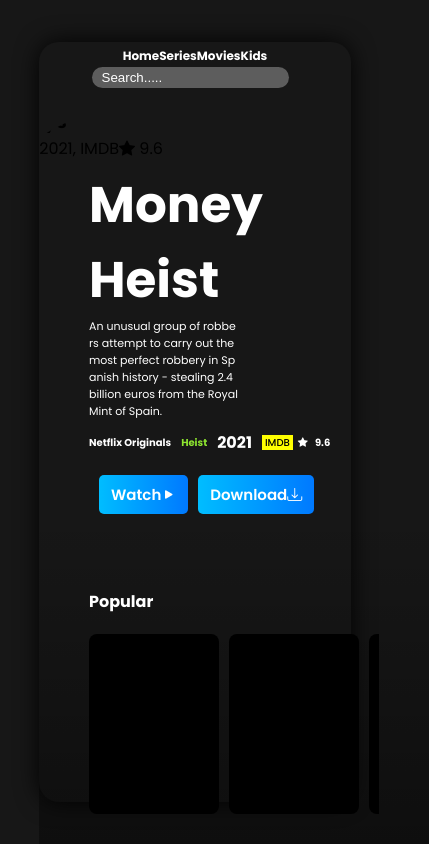
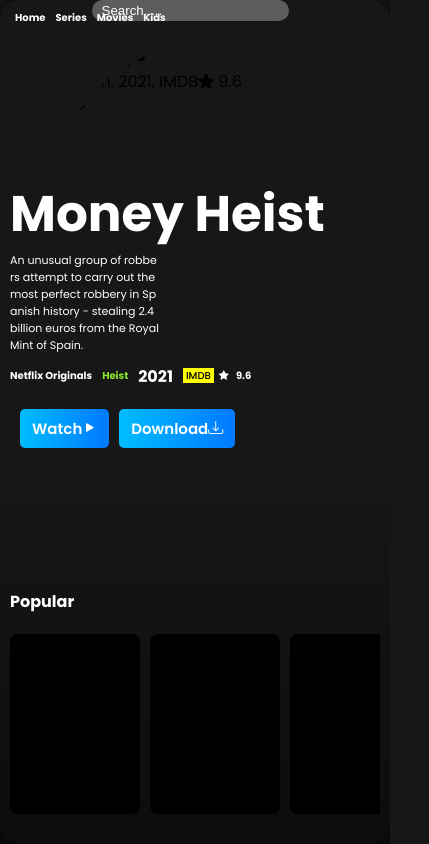
Before and after one commit to Mayankkant08/BingeBox, a plain HTML site: page index.html in a window 390 px wide. Shown: the top 844 px of the page, 429 px wide, since content can reach past the window. Drawn offline with nearby package versions, Linux system fonts and the light colour scheme.

Commit message:
Update style.css

```diff
--- a/style.css
+++ b/style.css
@@ -444,3 +444,46 @@
 header section:hover .bi-chevron-left {
     opacity: 1;
 }
+
+@media screen and (max-width: 1250px) {
+    header video {
+        position: absolute;
+        width: 200%;
+        height: 180%;
+    }
+}
+@media screen and (max-width: 788px) {
+    header {
+        width: 100%;
+        height: 100%;
+    }
+    header nav {
+        padding: 0px 10px;
+        height: 15%;
+    }
+    header nav .logo_ul ul {
+        position: absolute;
+        top: 0px;
+        left: 10px;
+    }
+    header nav .logo_ul ul li {
+        padding: 3px 5px;
+    }
+    header nav .logo_ul ul li a {
+        font-size: 10px;
+    }
+    header .content {
+        padding-left: 10px;
+    }
+    header section {
+        padding: 0px 10px;
+    }
+}
+
+@media screen and (max-width: 788px) {
+    header video {
+        position: absolute;
+        width: 520%;
+        height: 180%;
+    }
+}
```
